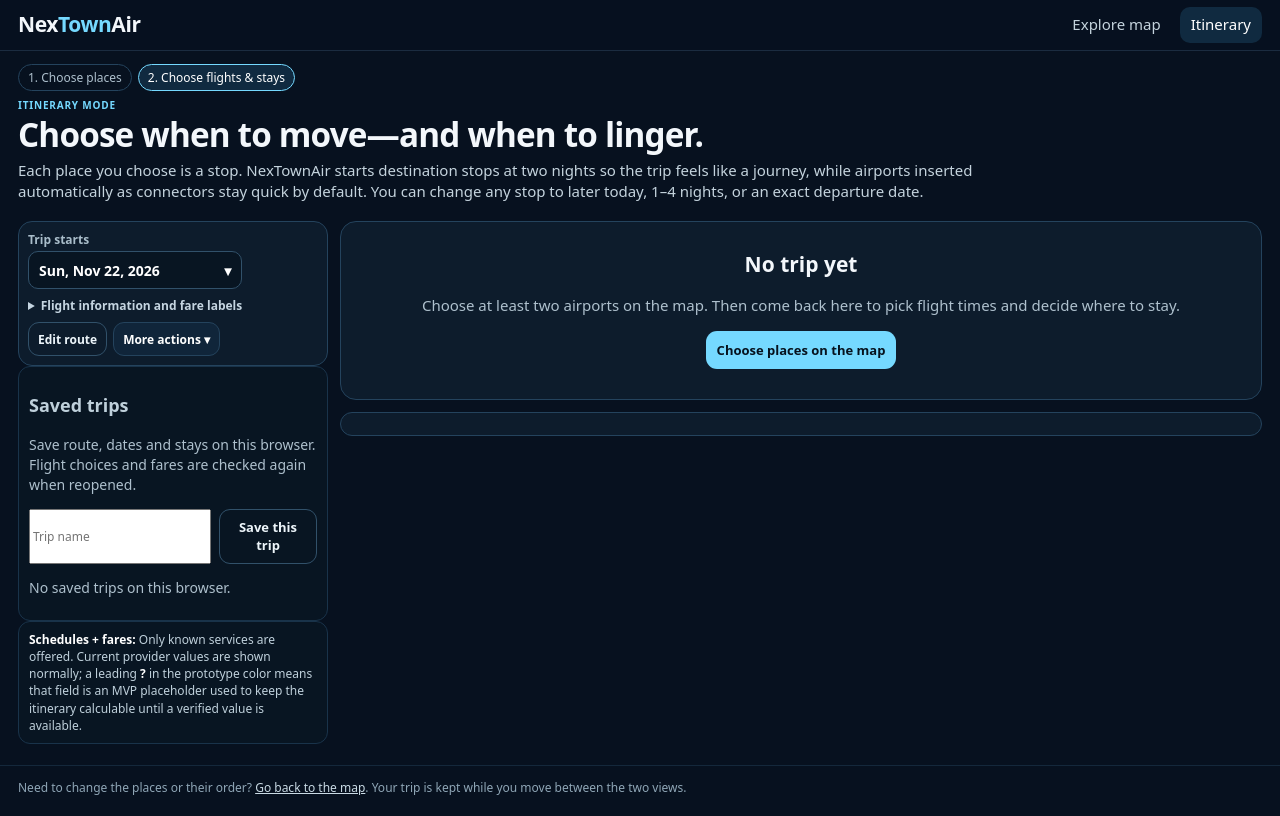
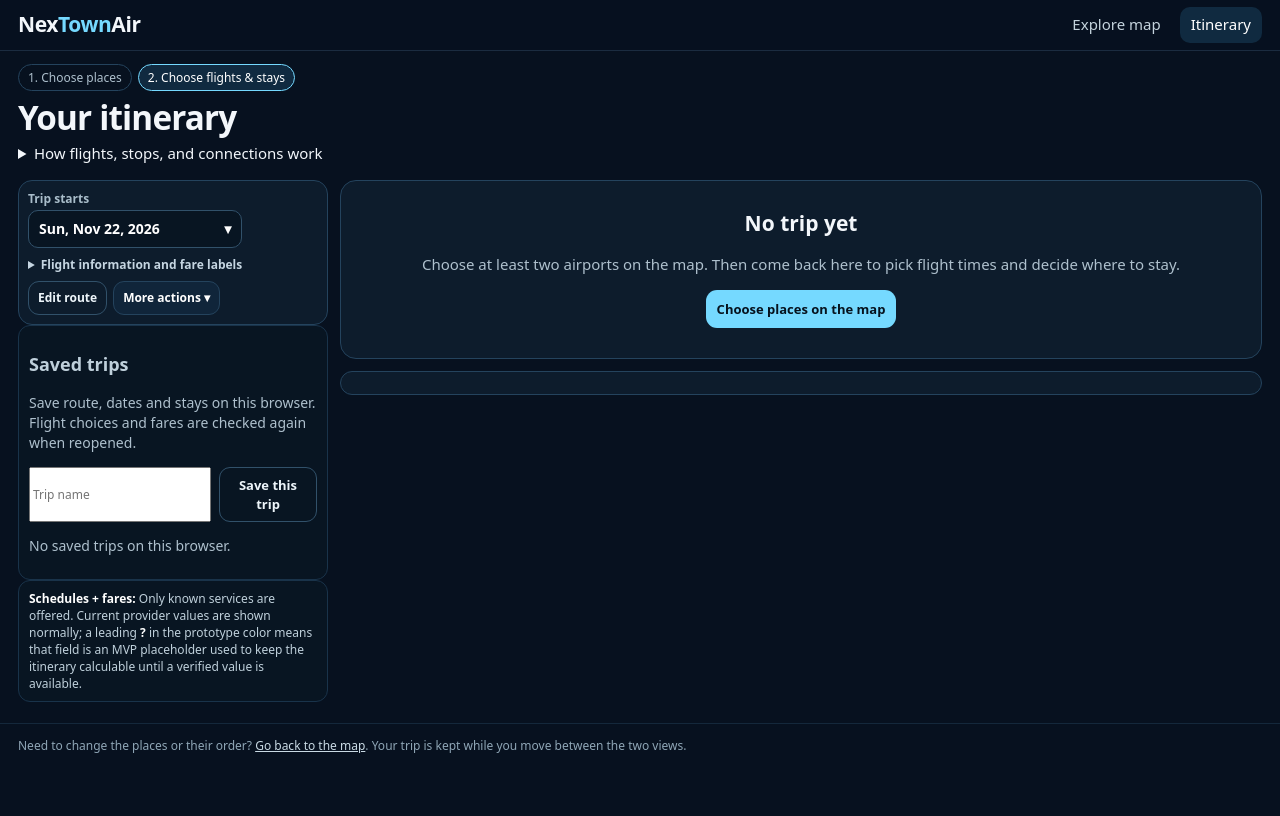
Before and after one commit to khwalser/nextownair-site, a plain HTML site: page itinerary.html in a window 1280 px wide. Drawn offline with Linux system fonts and the light colour scheme.

Commit message:
Replace oversized itinerary introduction with a concise heading and collapsible help

```diff
--- a/itinerary.html
+++ b/itinerary.html
@@ -19,9 +19,11 @@
   <div class="stepbar" aria-label="Trip planning steps">
     <span class="step">1. Choose places</span><span class="step active">2. Choose flights & stays</span>
   </div>
-  <div class="eyebrow">Itinerary mode</div>
-  <h1>Choose when to move—and when to linger.</h1>
-  <p class="lead">Each place you choose is a stop. NexTownAir starts destination stops at two nights so the trip feels like a journey, while airports inserted automatically as connectors stay quick by default. You can change any stop to later today, 1–4 nights, or an exact departure date.</p>
+  <h1>Your itinerary</h1>
+  <details class="itinerary-intro">
+    <summary>How flights, stops, and connections work</summary>
+    <p class="lead">Your route includes destination stops and any connections NexTownAir inserted. Destination stops start at two nights; automatic connections start with the earliest practical onward departure. Choose an inbound flight before confirming an onward connection. You can change dates and stays at any time.</p>
+  </details>
 
   <div id="routebar" class="routebar" aria-label="Trip route"></div>
 
```
